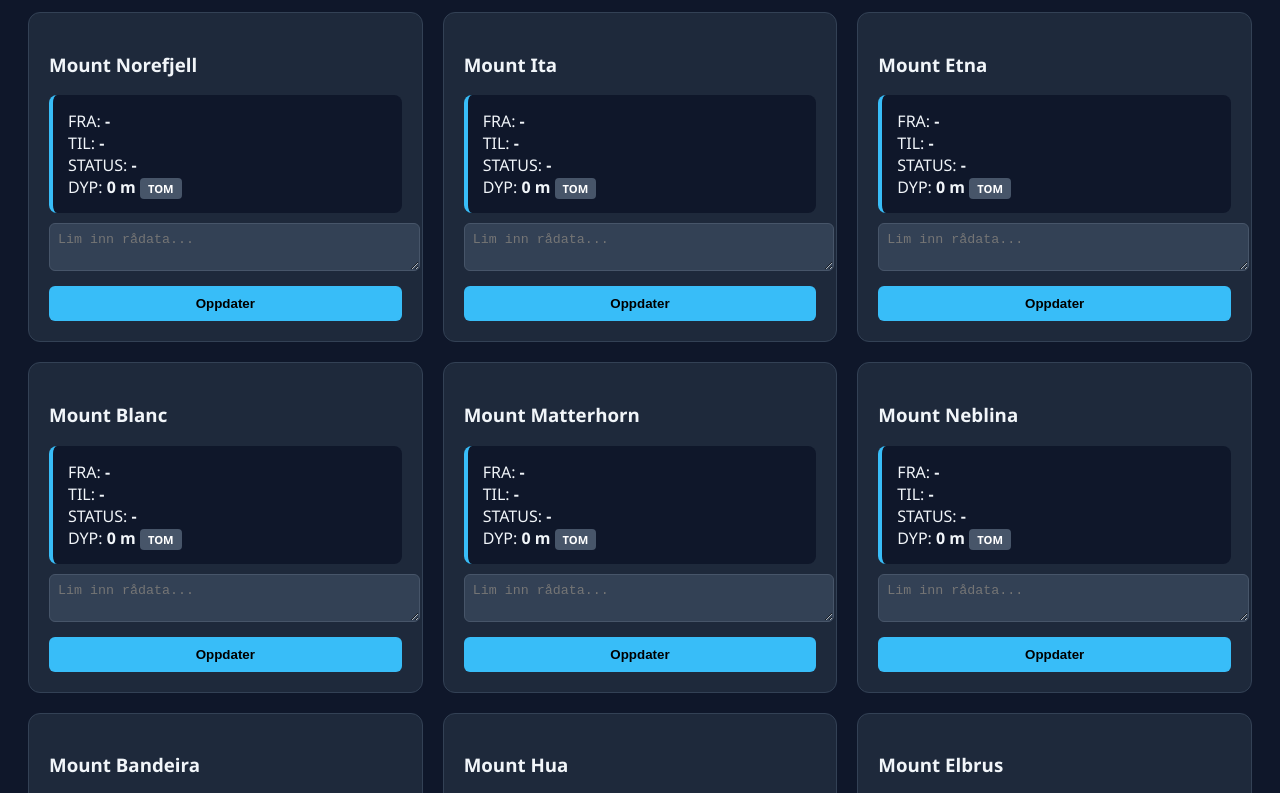
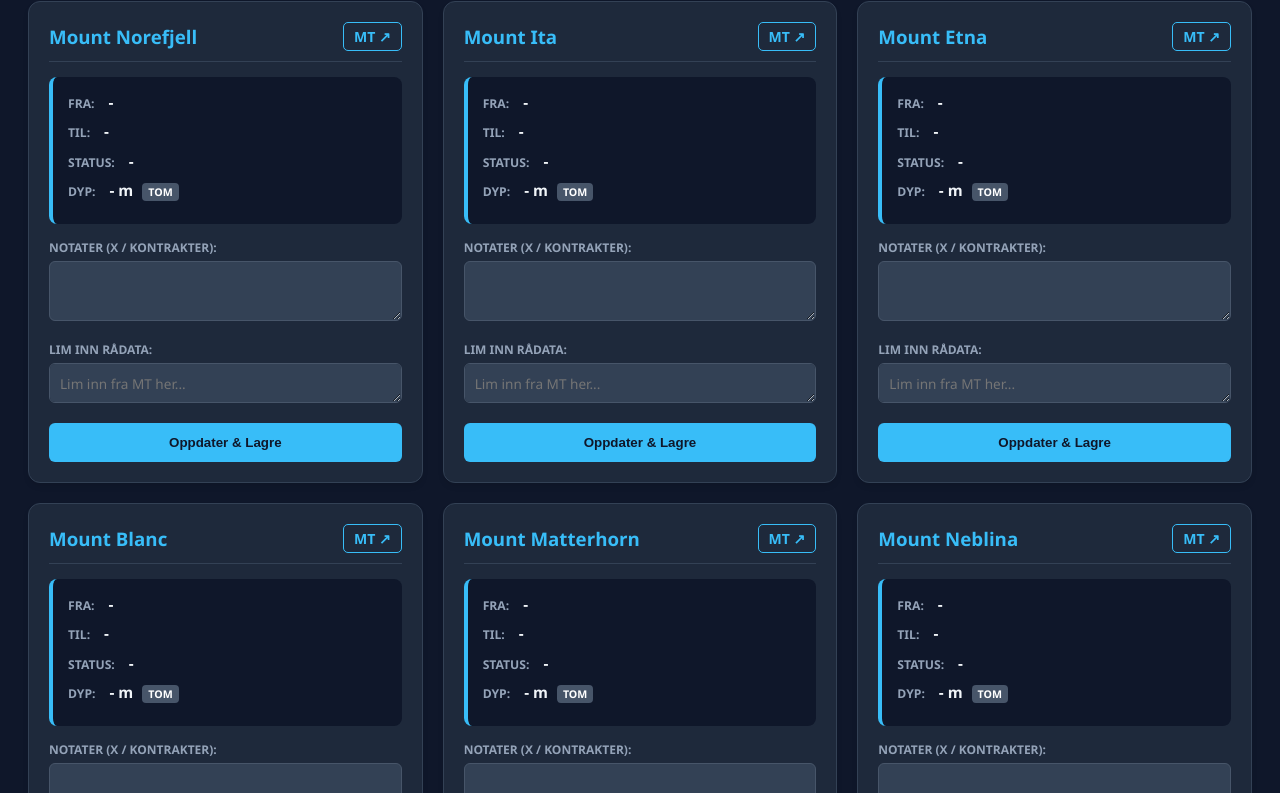
Before and after one commit to MortenSt/HSHP, a plain HTML site: page hship_tracker.html in a window 1280 px wide. Shown: the part 102-895 px from the top of the page. Drawn offline with Linux system fonts and the light colour scheme.

Commit message:
Update hship_tracker.html

```diff
--- a/hship_tracker.html
+++ b/hship_tracker.html
@@ -2,23 +2,47 @@
 <html lang="no">
 <head>
     <meta charset="UTF-8">
-    <title>HSHP Intelligence v14</title>
+    <title>HSHP Intelligence v16 - Button Fix</title>
     <style>
-        body { font-family: 'Segoe UI', sans-serif; background-color: #0f172a; color: #f1f5f9; padding: 20px; }
-        .grid { display: grid; grid-template-columns: repeat(auto-fill, minmax(350px, 1fr)); gap: 20px; }
-        .card { background: #1e293b; padding: 20px; border-radius: 12px; border: 1px solid #334155; }
-        .status-tag { font-size: 0.7em; padding: 3px 8px; border-radius: 4px; font-weight: bold; }
+        body { font-family: 'Segoe UI', system-ui, sans-serif; background-color: #0f172a; color: #f1f5f9; padding: 20px; }
+        .header { display: flex; justify-content: space-between; align-items: center; border-bottom: 2px solid #334155; padding-bottom: 15px; margin-bottom: 25px; }
+        h1 { color: #38bdf8; margin: 0; font-size: 1.5rem; }
+
+        /* Spesifikke knapper */
+        .btn-clear { background: #ef4444; color: white; border: none; padding: 8px 16px; border-radius: 6px; font-weight: bold; cursor: pointer; transition: 0.2s; }
+        .btn-clear:hover { background: #b91c1c; }
+        .btn-save { background: #38bdf8; color: #0f172a; border: none; padding: 12px; width: 100%; border-radius: 6px; font-weight: bold; cursor: pointer; margin-top: 15px; }
+        .btn-save:hover { background: #7dd3fc; }
+
+        .grid { display: grid; grid-template-columns: repeat(auto-fill, minmax(360px, 1fr)); gap: 20px; }
+        .card { background: #1e293b; padding: 20px; border-radius: 12px; border: 1px solid #334155; box-shadow: 0 4px 6px -1px rgba(0,0,0,0.1); }
+        h3 { color: #38bdf8; margin: 0 0 15px 0; border-bottom: 1px solid #334155; padding-bottom: 10px; display: flex; justify-content: space-between; align-items: center; }
+
+        .info-box { background: #0f172a; padding: 15px; border-radius: 8px; margin-bottom: 15px; border-left: 4px solid #38bdf8; }
+        .info-line { margin-bottom: 8px; font-size: 0.95em; line-height: 1.4; }
+        .label-text { color: #94a3b8; font-size: 0.8em; font-weight: bold; text-transform: uppercase; margin-right: 10px; }
+
+        .status-tag { font-size: 0.7em; padding: 2px 6px; border-radius: 4px; margin-left: 5px; font-weight: bold; }
         .full { background: #059669; color: white; }
         .partial { background: #d97706; color: white; }
         .empty { background: #475569; color: white; }
-        .alert { background: #ef4444; color: white; font-size: 0.7em; padding: 2px 5px; border-radius: 3px; margin-top: 5px; display: inline-block; }
-        .info-box { background: #0f172a; padding: 15px; border-radius: 8px; border-left: 4px solid #38bdf8; margin-top: 10px; }
-        textarea { width: 100%; background: #334155; color: white; border: 1px solid #475569; border-radius: 6px; padding: 8px; margin-top: 10px; }
-        button { background: #38bdf8; border: none; padding: 10px; width: 100%; border-radius: 6px; font-weight: bold; cursor: pointer; margin-top: 10px; }
+
+        .alert { background: #7f1d1d; color: #fecaca; font-size: 0.75em; padding: 8px; border-radius: 4px; margin-top: 10px; display: block; border-left: 4px solid #ef4444; }
+
+        .label-small { font-size: 0.75em; color: #94a3b8; font-weight: bold; margin-top: 15px; display: block; text-transform: uppercase; }
+        textarea { width: 100%; background: #334155; color: white; border: 1px solid #475569; border-radius: 6px; padding: 10px; box-sizing: border-box; margin-top: 5px; font-family: inherit; font-size: 0.85em; }
+        .notes-area { height: 60px; }
+        .input-area { height: 40px; }
+        .mt-link { color: #38bdf8; text-decoration: none; font-size: 0.75em; border: 1px solid #38bdf8; padding: 4px 10px; border-radius: 5px; }
     </style>
 </head>
 <body>
-    <h1>🚢 HSHP Intelligence Dashboard v14</h1>
+
+    <div class="header">
+        <h1>🚢 HSHP Intelligence v16</h1>
+        <button class="btn-clear" onclick="clearAll()">Slett all data</button>
+    </div>
+
     <div class="grid" id="container"></div>
 
     <script>
@@ -32,50 +56,82 @@
         ];
 
         function draw() {
-            const container = document.getElementById('container'); container.innerHTML = '';
+            const container = document.getElementById('container');
+            if (!container) return;
+            container.innerHTML = '';
+
             shipData.forEach(ship => {
-                const data = JSON.parse(localStorage.getItem(ship.name)) || { dep: '-', arr: '-', eta: '-', dr: '0', x: '' };
-                const drValue = parseFloat(data.dr);
-                let statusLabel = "TOM"; let statusClass = "empty";
-                if (drValue > 17) { statusLabel = "FULL"; statusClass = "full"; }
-                else if (drValue >= 14) { statusLabel = "LASTET (Begrenset)"; statusClass = "partial"; }
+                try {
+                    const data = JSON.parse(localStorage.getItem(ship.name)) || { dep: '-', arr: '-', eta: '-', dr: '-', x: '' };
+                    const drValue = parseFloat(data.dr) || 0;
 
-                // Smart-varsel for forsinkede data
-                const isChinaDeparture = data.dep.includes("CN") || data.dep.includes("Kina");
-                const potentialOldData = isChinaDeparture && drValue > 15;
+                    let statusLabel = "TOM";
+                    let statusClass = "empty";
+                    if (drValue > 17) { statusLabel = "FULL"; statusClass = "full"; }
+                    else if (drValue >= 14) { statusLabel = "LASTET (Begr.)"; statusClass = "partial"; }
 
-                container.innerHTML += `
-                    <div class="card">
-                        <h3>${ship.name}</h3>
+                    // Smart-varsel for Kina-avganger med gammelt dypgående
+                    const isChinaDeparture = data.dep && (data.dep.toLowerCase().includes("cn") || data.dep.toLowerCase().includes("china"));
+                    const potentialOldData = isChinaDeparture && drValue > 15;
+
+                    const card = document.createElement('div');
+                    card.className = 'card';
+                    card.innerHTML = `
+                        <h3>${ship.name} <a href="https://www.marinetraffic.com/en/ais/details/ships/shipid:${ship.id}" target="_blank" class="mt-link">MT ↗</a></h3>
                         <div class="info-box">
-                            <div>FRA: <b>${data.dep}</b></div>
-                            <div>TIL: <b>${data.arr}</b></div>
-                            <div>STATUS: <b>${data.eta}</b></div>
-                            <div>DYP: <b>${data.dr} m</b> <span class="status-tag ${statusClass}">${statusLabel}</span></div>
-                            ${potentialOldData ? '<div class="alert">⚠️ Mulig utdaterte dypgående-data</div>' : ''}
+                            <div class="info-line"><span class="label-text">FRA:</span> <b>${data.dep || '-'}</b></div>
+                            <div class="info-line"><span class="label-text">TIL:</span> <b>${data.arr || '-'}</b></div>
+                            <div class="info-line"><span class="label-text">STATUS:</span> <b>${data.eta || '-'}</b></div>
+                            <div class="info-line"><span class="label-text">DYP:</span> <b>${data.dr || '-'} m</b> <span class="status-tag ${statusClass}">${statusLabel}</span></div>
+                            ${potentialOldData ? '<span class="alert">⚠️ Mulig utdaterte data (Kina-avgang)</span>' : ''}
                         </div>
-                        <textarea id="mt-${ship.name}" placeholder="Lim inn rådata..."></textarea>
-                        <button onclick="save('${ship.name}')">Oppdater</button>
-                    </div>
-                `;
+                        <span class="label-small">Notater (X / Kontrakter):</span>
+                        <textarea id="x-${ship.name}" class="notes-area">${data.x || ''}</textarea>
+                        <span class="label-small">Lim inn rådata:</span>
+                        <textarea id="mt-${ship.name}" class="input-area" placeholder="Lim inn fra MT her..."></textarea>
+                        <button class="btn-save" onclick="save('${ship.name}')">Oppdater & Lagre</button>
+                    `;
+                    container.appendChild(card);
+                } catch (e) {
+                    console.error("Feil ved tegning av skip:", ship.name, e);
+                }
             });
         }
 
         window.save = function(name) {
             const mtText = document.getElementById('mt-'+name).value;
+            const xText = document.getElementById('x-'+name).value;
             let current = JSON.parse(localStorage.getItem(name)) || { dep: '-', arr: '-', eta: '-', dr: '-', x: '' };
+
             if (mtText) {
-                const drMatch = mtText.match(/Draught\s*([\d\.]+)\s*m/i);
+                const drMatch = mtText.match(/Draught\s*[:\s]*([\d\.]+)\s*m/i);
                 const etaMatch = mtText.match(/Reported ETA\s*[:\s]*([\d\-\s:\(\)\+UTC]+)/i);
+                const ataMatch = mtText.match(/Actual time of arrival\s*[:\s]*([\d\-\s:\(\)\+UTC]+)/i);
+
                 if (drMatch) current.dr = drMatch[1];
                 if (etaMatch) current.eta = etaMatch[1].trim();
-                // Enkel ekstrahering av havn
-                if (mtText.includes("Departure from")) current.dep = mtText.split("Departure from")[1].split("\n")[0].trim();
-                if (mtText.includes("Arrival at")) current.arr = mtText.split("Arrival at")[1].split("\n")[0].trim();
+                else if (ataMatch) current.eta = "✅ Ankommet: " + ataMatch[1].trim();
+
+                const depMatch = mtText.split(/Departure from/i);
+                if (depMatch[1]) current.dep = depMatch[1].split("\n")[0].replace("at", "").trim();
+
+                const arrMatch = mtText.split(/Arrival at/i);
+                if (arrMatch[1]) current.arr = arrMatch[1].split("\n")[0].trim();
             }
+
+            current.x = xText;
             localStorage.setItem(name, JSON.stringify(current));
             draw();
         }
+
+        window.clearAll = function() {
+            if (confirm("Vil du slette all lagret data i dashboardet? Dette kan ikke angres.")) {
+                localStorage.clear();
+                draw();
+            }
+        }
+
+        // Initial tegning
         draw();
     </script>
 </body>
```
